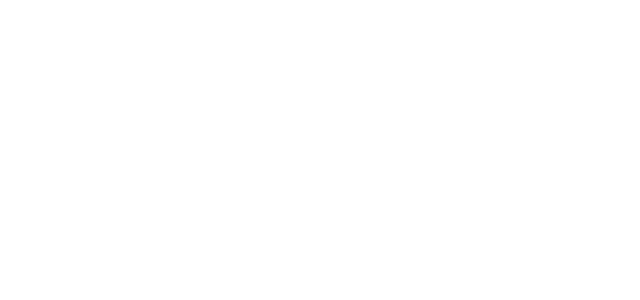
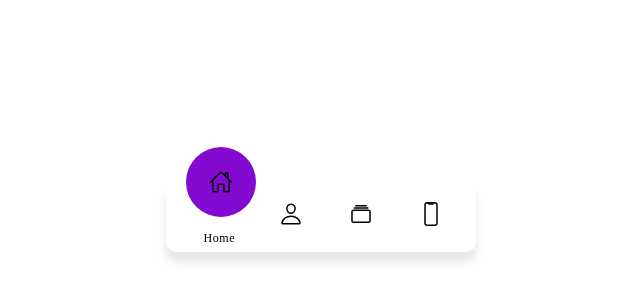
Before and after one commit to S3rgioHe/my-portfolio-react-js, a React (Create React App) app: page / in a window 1280 px wide. Shown: the part 38-338 px from the top of the page, without its empty margins (319-959 px from the left). Built offline with nearby package versions, Linux system fonts and the light colour scheme.

Commit message:
feat: create navigation bar

```diff
--- a/src/components/NavigationBar/index.tsx
+++ b/src/components/NavigationBar/index.tsx
@@ -1,12 +1,34 @@
-import {  } from "./style";
+import { Button, ButtonList, Container, Indicator, TitleButton } from "./style";
 import { IoHomeOutline, IoPersonOutline, IoAlbumsOutline, IoPhonePortraitOutline } from "react-icons/io5";
+import { useState } from "react";
 
 
 export function NavigationBar() {
 
+    const [page, setPage] = useState(0);
     return (
         <>
-
+            <Container>
+                <ButtonList>
+                    <Button active={page === 0} onClick={() => {setPage(0)}}>
+                        <IoHomeOutline className="icon"/>
+                        <TitleButton className="text">Home</TitleButton>
+                    </Button>
+                    <Button active={page === 1} onClick={() => {setPage(1)}}>
+                        <IoPersonOutline className="icon"/>
+                        <TitleButton className="text">Sobre</TitleButton>
+                    </Button>
+                    <Button active={page === 2} onClick={() => {setPage(2)}}>
+                        <IoAlbumsOutline className="icon"/>
+                        <TitleButton className="text">Projetos</TitleButton>
+                    </Button>
+                    <Button active={page === 3} onClick={() => {setPage(3)}}>
+                        <IoPhonePortraitOutline className="icon"/>
+                        <TitleButton className="text">Contato</TitleButton>
+                    </Button>
+                    <Indicator page={page}/>
+                </ButtonList>
+            </Container>
         </>
     )
 }
--- a/src/components/NavigationBar/style.ts
+++ b/src/components/NavigationBar/style.ts
@@ -1 +1,90 @@
 import styled from 'styled-components';
+import { transform } from 'typescript';
+
+export const Container = styled.div`
+    margin: 20px;
+    width: 310px;
+    height: 70px;
+
+    top: 200px;
+
+    background-color: #fff;
+    box-shadow: 0px 10px 10px rgba(0, 0, 0, 0.1);
+
+    position: relative;
+    display: flex;
+
+    border-radius: 10px;
+    margin-left: auto;
+    margin-right: auto;
+
+    transition: 0.5s;
+`;
+
+export const ButtonList = styled.ul`
+    display: flex;
+    padding: 0 20px 0 20px;
+    width: auto;
+`;
+
+interface ButtonProps {
+    active: boolean
+}
+
+export const Button = styled.li<ButtonProps>`
+    position: relative;
+    list-style: none;
+    width: 70px;
+    height: 70px;
+    z-index: 1;
+    justify-content: center;
+
+    &:hover {
+        cursor: pointer;
+    }
+
+    & .icon {
+
+        position: relative;
+        display: block;
+        line-height: 75px;
+        font-size: 1.5em;
+        transition: 0.5s;
+        margin-left: auto;
+        margin-right: auto;
+        margin-top: 5%;
+
+        ${props => props.active && 'transform: translateY(-32px)'}
+    }
+
+    & .text {
+        ${props => props.active && 'opacity: 1; transform: translateY(5px);'}
+    }
+`;
+
+export const TitleButton = styled.span`
+    position: absolute;
+    font-weight: 400;
+    font-size: 0.75em;
+    letter-spacing: 0.05em;
+    transition: 0.5s;
+    opacity: 0;
+    transform: translateY(18px);
+    left: 25%;
+`;
+
+interface IndicatorProps {
+    page: number;
+}
+
+export const Indicator = styled.div<IndicatorProps>`
+    position: absolute;
+    top: -50%;
+    width: 70px;
+    height: 70px;
+    border-radius: 50%;
+    background: #820ad1;
+    transition: 0.3s;
+
+    transform: translateX(${props => props.page * 70}px);
+`;
```
